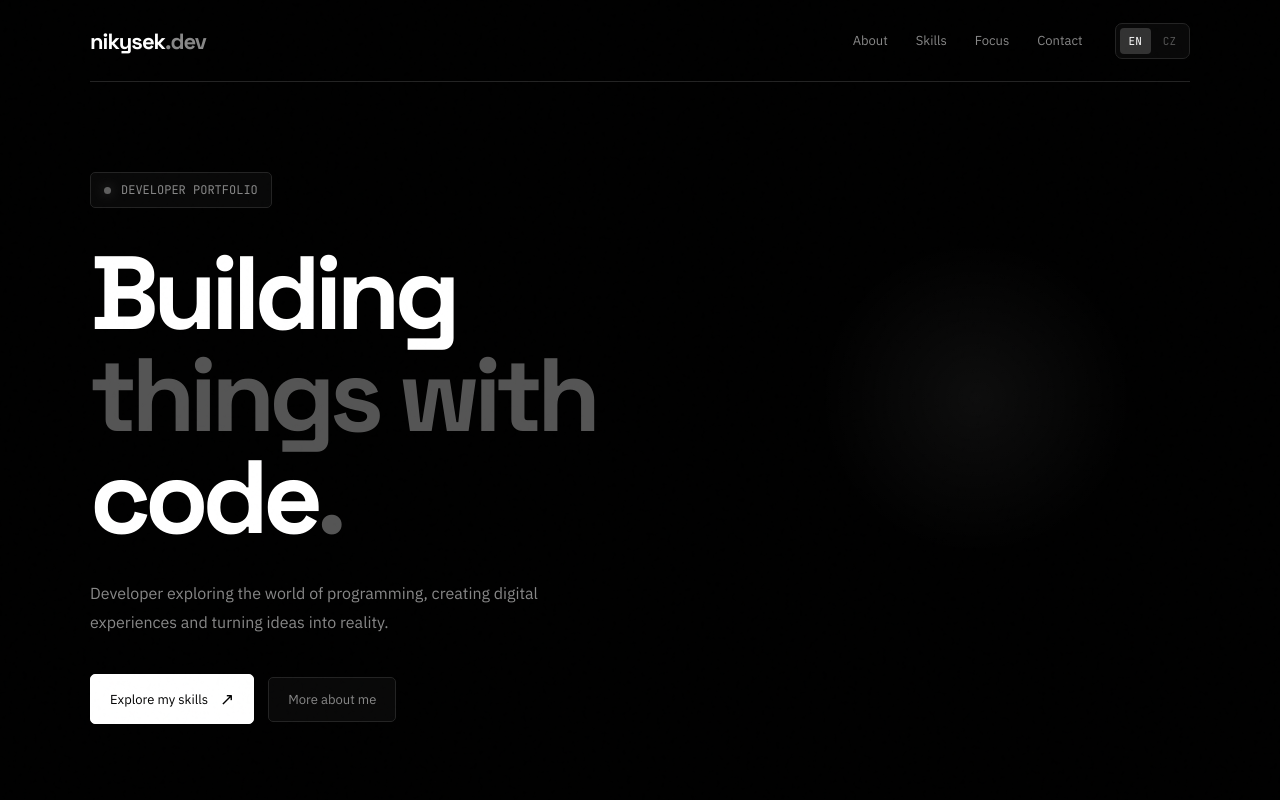
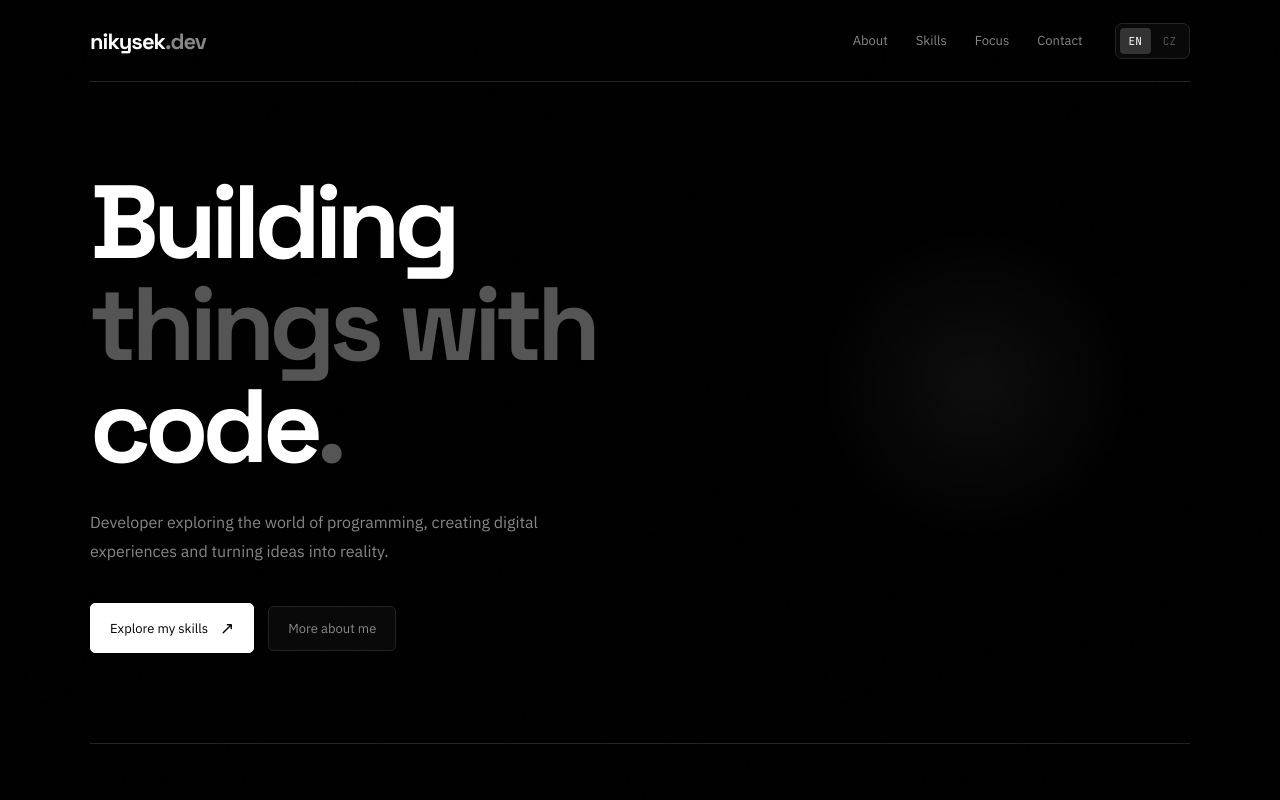
Before and after one commit to NikySek/nikysek.dev, a plain HTML site: page index.html in a window 1280 px wide. Shown: the top 800 px of the page. Drawn offline with Linux system fonts and the light colour scheme; a script that the page names is missing.

Commit message:
Remove developer status from hero section
Removed status section from the hero header.

```diff
--- a/index.html
+++ b/index.html
@@ -30,10 +30,6 @@
     </nav>
 
     <header class="hero">
-        <div class="status">
-            <span class="status-dot"></span>
-            <span data-i18n="status">DEVELOPER PORTFOLIO</span>
-        </div>
         <h1>Building<br><span>things with</span><br>code<span>.</span></h1>
         <p class="hero-description" data-i18n="heroDesc">Developer exploring the world of programming, creating digital experiences and turning ideas into reality.</p>
         <div class="hero-actions">
```
